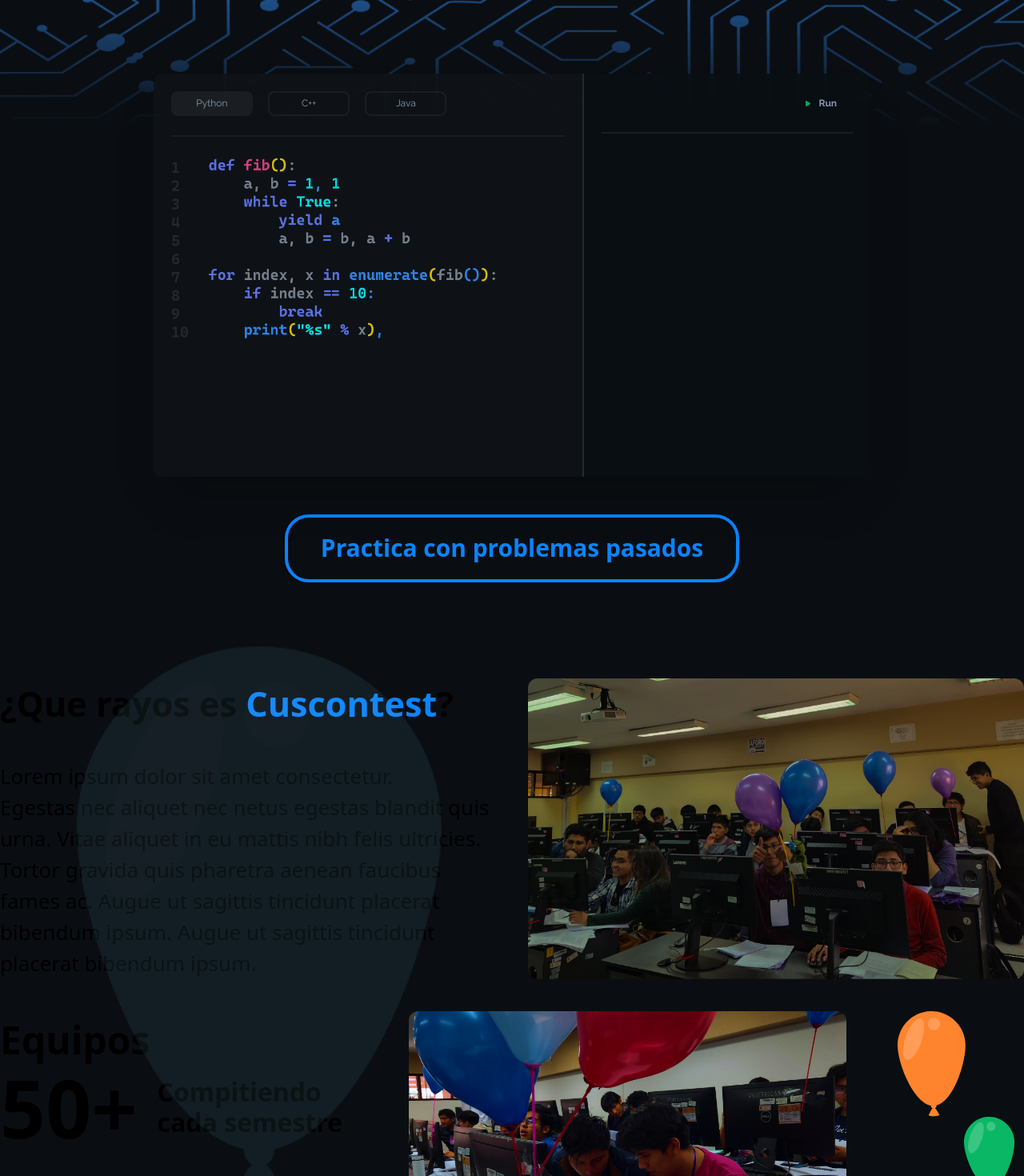
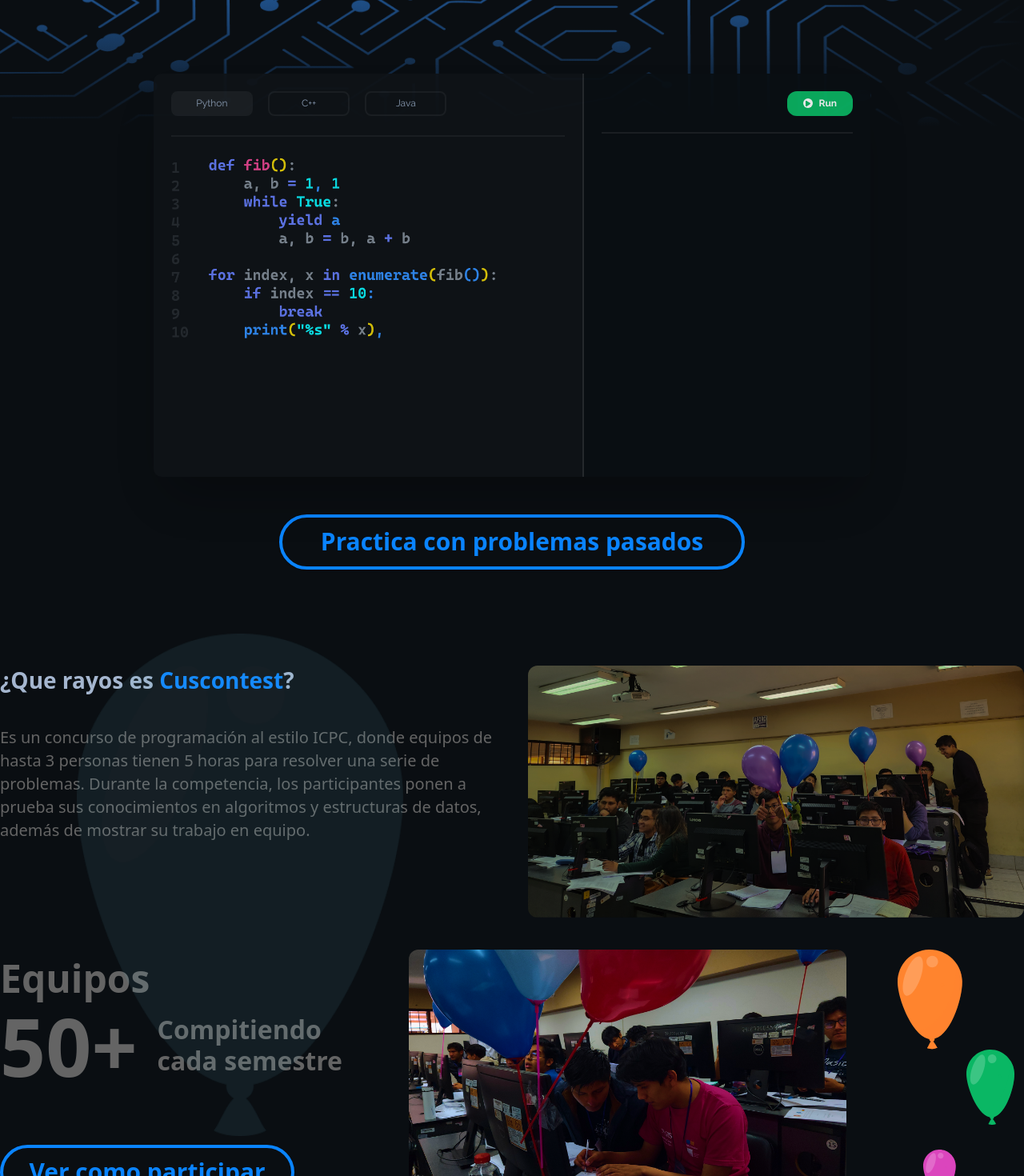
Before and after one commit to ACM-Chapter-Cusco/kratos, a Next.js app: page /cuscontest in a window 1280 px wide. Shown: the part 940-2410 px from the top of the page at 80% size. Built offline with nearby package versions, Linux system fonts and the light colour scheme.

Commit message:
feat: Fixing some details about colors #43

```diff
--- a/src/app/components/common/Button.jsx
+++ b/src/app/components/common/Button.jsx
@@ -26,8 +26,8 @@
         onClick={action}
         className={twMerge(
           clsx(
-            "focus-visible:ring-ring inline-flex cursor-pointer items-center justify-center gap-2 whitespace-nowrap text-[#0A84FF] transition-colors duration-300 focus-visible:ring-1 focus-visible:outline-none disabled:pointer-events-none disabled:opacity-50",
-            "rounded-[1.87rem] px-3 py-1 text-xs md:px-10 md:py-2 md:text-base xl:border-4 xl:px-[2.55rem] xl:py-[1rem] xl:text-[1.87rem] xl:font-[600]",
+            "focus-visible:ring-ring text-blue inline-flex cursor-pointer items-center justify-center gap-2 whitespace-nowrap transition-colors duration-300 focus-visible:ring-1 focus-visible:outline-none disabled:pointer-events-none disabled:opacity-50",
+            "rounded-full px-3 py-[0.5rem] text-xs md:px-10 md:py-2 md:text-base xl:border-4 xl:px-[3rem] xl:py-[0.5rem] xl:text-[1.87rem] xl:font-[600]",
             buttonVariants[variant],
             className,
           ),
--- a/src/app/cuscontest/components/About.jsx
+++ b/src/app/cuscontest/components/About.jsx
@@ -5,20 +5,20 @@
   return (
     <>
       {/* Desktop */}
-      <div className="relative flex w-full flex-col text-gris2 max-lg:p-[1.25rem] max-md:hidden sm:w-[640px] md:w-[768px] md:gap-y-5 lg:w-[1024px] lg:gap-y-10 xl:w-[1280px]">
+      <div className="text-gray relative flex w-full flex-col max-lg:p-[1.25rem] max-md:hidden sm:w-[640px] md:w-[768px] md:gap-y-5 lg:w-[1024px] lg:gap-y-10 xl:w-[1280px]">
         {/* Top part */}
         <div className="flex w-full items-stretch max-md:p-[1.25rem] md:gap-5 lg:gap-10">
           {/* content */}
           <div className="flex-1 md:space-y-[1.8rem] lg:space-y-[2.4rem]">
-            <h2 className="font-Opensans font-[800] text-white max-md:text-center md:text-[1.5rem] lg:text-[2.1rem] xl:text-[2.7rem]">
-              ¿Que rayos es <span className="text-[#0A84FF]">Cuscontest</span>?
+            <h2 className="font-Opensans text-white-blue text-h5 font-[800] max-md:text-center">
+              ¿Que rayos es <span className="text-blue">Cuscontest</span>?
             </h2>
-            <p className="text-[1rem] max-md:text-center lg:text-[1.3rem] xl:text-[1.625rem]">
-              Lorem ipsum dolor sit amet consectetur. <br /> Egestas nec aliquet
-              nec netus egestas blandit quis urna. Vitae aliquet in eu mattis
-              nibh felis ultricies. Tortor gravida quis pharetra aenean faucibus
-              fames ac. Augue ut sagittis tincidunt placerat bibendum ipsum.
-              Augue ut sagittis tincidunt placerat bibendum ipsum.
+            <p className="text-p">
+              Es un concurso de programación al estilo ICPC, donde equipos de
+              hasta 3 personas tienen 5 horas para resolver una serie de
+              problemas. Durante la competencia, los participantes ponen a
+              prueba sus conocimientos en algoritmos y estructuras de datos,
+              además de mostrar su trabajo en equipo.
             </p>
           </div>
           {/* image */}
@@ -33,7 +33,7 @@
         {/* Bottom part */}
         <div className="flex">
           {/* numbers */}
-          <div className="flex flex-[0.42] flex-col justify-between font-Opensans font-[700] md:space-y-12 lg:space-y-16">
+          <div className="font-Opensans flex flex-[0.42] flex-col justify-between font-[700] md:space-y-12 lg:space-y-16">
             <div className="space-y-2">
               <p className="text-[2rem] md:text-[1.6rem] lg:text-[2.5rem] xl:text-[3rem]">
                 Equipos
@@ -66,12 +66,12 @@
             <img
               src="/images/cuscontest/orange-ballom.svg"
               alt="about-3"
-              className="absolute left-0 top-0 h-[40%]"
+              className="absolute top-0 left-0 h-[40%]"
             />
             <img
               src="/images/cuscontest/green-ballom.svg"
               alt="about-3"
-              className="absolute right-0 top-[40%] h-[30%]"
+              className="absolute top-[40%] right-0 h-[30%]"
             />
             <img
               src="/images/cuscontest/pink-ballom.svg"
@@ -92,24 +92,24 @@
       </div>
 
       {/* mobile */}
-      <div className="relative flex w-full flex-col text-gris2 max-lg:p-[1.25rem] sm:w-[640px] md:hidden md:w-[768px] md:gap-y-5 lg:w-[1024px] lg:gap-y-10 xl:w-[1280px]">
+      <div className="text-gray relative flex w-full flex-col max-lg:p-[1.25rem] sm:w-[640px] md:hidden md:w-[768px] md:gap-y-5 lg:w-[1024px] lg:gap-y-10 xl:w-[1280px]">
         {/* Top part */}
         <div className="flex w-full flex-col items-stretch gap-y-10 max-md:p-[1.25rem]">
           {/* content */}
           <div className="space-y-8">
-            <h2 className="font-Opensans text-[2rem] font-[800] text-white max-md:text-center">
-              ¿Que rayos es <span className="text-[#0A84FF]">Cuscontest</span>?
+            <h2 className="font-Opensans text-white-blue text-h5 font-[800] max-md:text-center">
+              ¿Que rayos es <span className="text-blue">Cuscontest</span>?
             </h2>
             <p className="text-[1rem] max-md:text-center">
-              Lorem ipsum dolor sit amet consectetur. <br /> Egestas nec aliquet
-              nec netus egestas blandit quis urna. Vitae aliquet in eu mattis
-              nibh felis ultricies. Tortor gravida quis pharetra aenean faucibus
-              fames ac. Augue ut sagittis tincidunt placerat bibendum ipsum.
-              Augue ut sagittis tincidunt placerat bibendum ipsum.
+              Es un concurso de programación al estilo ICPC, donde equipos de
+              hasta 3 personas tienen 5 horas para resolver una serie de
+              problemas. Durante la competencia, los participantes ponen a
+              prueba sus conocimientos en algoritmos y estructuras de datos,
+              además de mostrar su trabajo en equipo
             </p>
           </div>
           {/* numbers */}
-          <div className="flex w-full justify-center space-y-2 font-Opensans font-[700]">
+          <div className="font-Opensans flex w-full justify-center space-y-2 font-[700]">
             <div className="flex w-fit flex-col items-center">
               <p className="w-full text-start text-[2rem]">Equipos</p>
               <div className="flex items-center gap-x-[1.56rem]">
@@ -122,7 +122,7 @@
           </div>
           {/* Bottom part */}
           <div className="flex w-full justify-center">
-            <Button variant="outline" className="w-[20rem] px-[3rem]">
+            <Button variant="outline" className="px-[3rem]">
               Ver como participar
             </Button>
           </div>
@@ -140,13 +140,13 @@
         </div>
 
         {/* Ballom */}
-        {/* <div className="absolute h-full md:-top-2 md:left-[4.2rem] lg:-top-10 lg:left-[4rem] xl:left-[6rem]">
+        <div className="absolute left-1/2 h-full -translate-x-1/2 transform">
           <img
             src="/images/cuscontest/transparent-ballom.png"
             alt="about-4"
-            className="md:h-[80%] lg:h-[94%]"
+            className="max-md:w-[12rem]"
           />
-        </div> */}
+        </div>
       </div>
     </>
   );
--- a/src/app/cuscontest/components/Hero.jsx
+++ b/src/app/cuscontest/components/Hero.jsx
@@ -27,6 +27,7 @@
           className="h-auto w-full"
         />
         <div className="from-blue-git absolute bottom-0 z-30 flex h-[20rem] w-full bg-gradient-to-t to-transparent"></div>
+        <div className="from-blue-git absolute -top-10 right-0 z-30 hidden h-full w-[20rem] bg-gradient-to-l to-transparent lg:flex"></div>
       </div>
 
       <div className="relative z-30 ml-4 flex flex-col items-start gap-y-[1.5rem] px-[1.12rem] lg:mt-[2rem] lg:gap-y-[2.5rem] xl:gap-y-[4.81rem]">
@@ -34,7 +35,7 @@
           <h1 className="md:text-[3.5 rem] font-Opensans text-[2.5rem] font-[800] lg:text-[5rem]">
             CUS<span className="text-blue">CONTEST</span>
           </h1>
-          <p className="font-Inter text-[1rem] md:text-[1.3rem] lg:text-[1.87rem] lg:leading-9">
+          <p className="font-Inter text-p-lg">
             Atrévete a mostrar que eres increíble <br /> programando
           </p>
         </div>
--- a/src/app/cuscontest/components/SimulatorSection.jsx
+++ b/src/app/cuscontest/components/SimulatorSection.jsx
@@ -67,11 +67,11 @@
           className="flex w-full justify-start md:justify-end"
           onClick={() => setIsRunning(true)}
         >
-          <div className="w-flull bg-dev-500 hover:bg-dev-600 flex cursor-pointer items-center gap-x-2 rounded-md px-[1.25rem] py-[0.2rem] text-white md:rounded-xl md:py-[0.4rem]">
-            <div className="flex size-[0.75rem] items-center justify-center rounded-full bg-white">
+          <div className="w-flull hover:bg-dev-600 text-white-blue flex cursor-pointer items-center gap-x-2 rounded-md bg-[#0AB764] px-[1.25rem] py-[0.2rem] transition-colors duration-300 hover:bg-[#0AB764]/50 md:rounded-xl md:py-[0.4rem]">
+            <div className="flex size-[0.75rem] items-center justify-center rounded-full bg-[#fff]">
               <img src="/images/cuscontest/icon-play.png" alt="icon-play" />
             </div>
-            <p className="font-Raleway text-[0.75rem] font-[700] text-white">
+            <p className="font-Raleway text-[0.75rem] font-[700] text-[#fff]">
               Run
             </p>
           </div>
```
